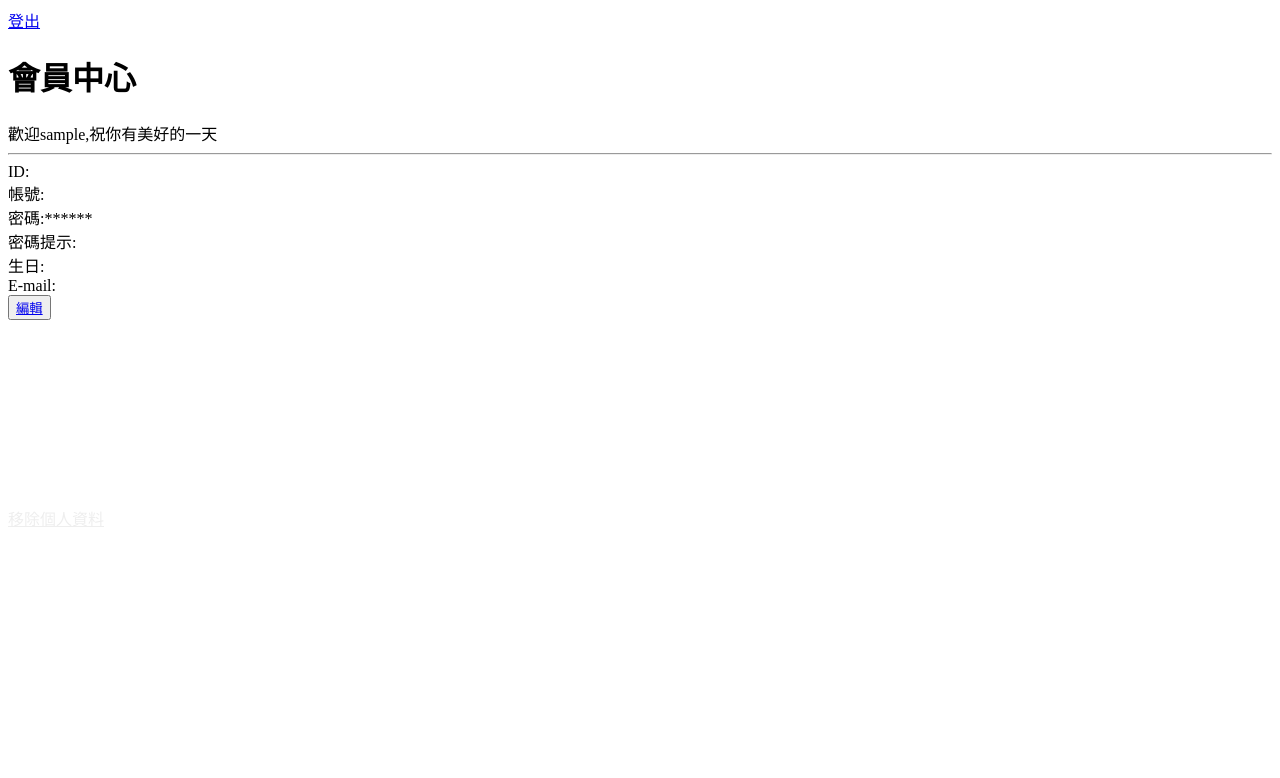
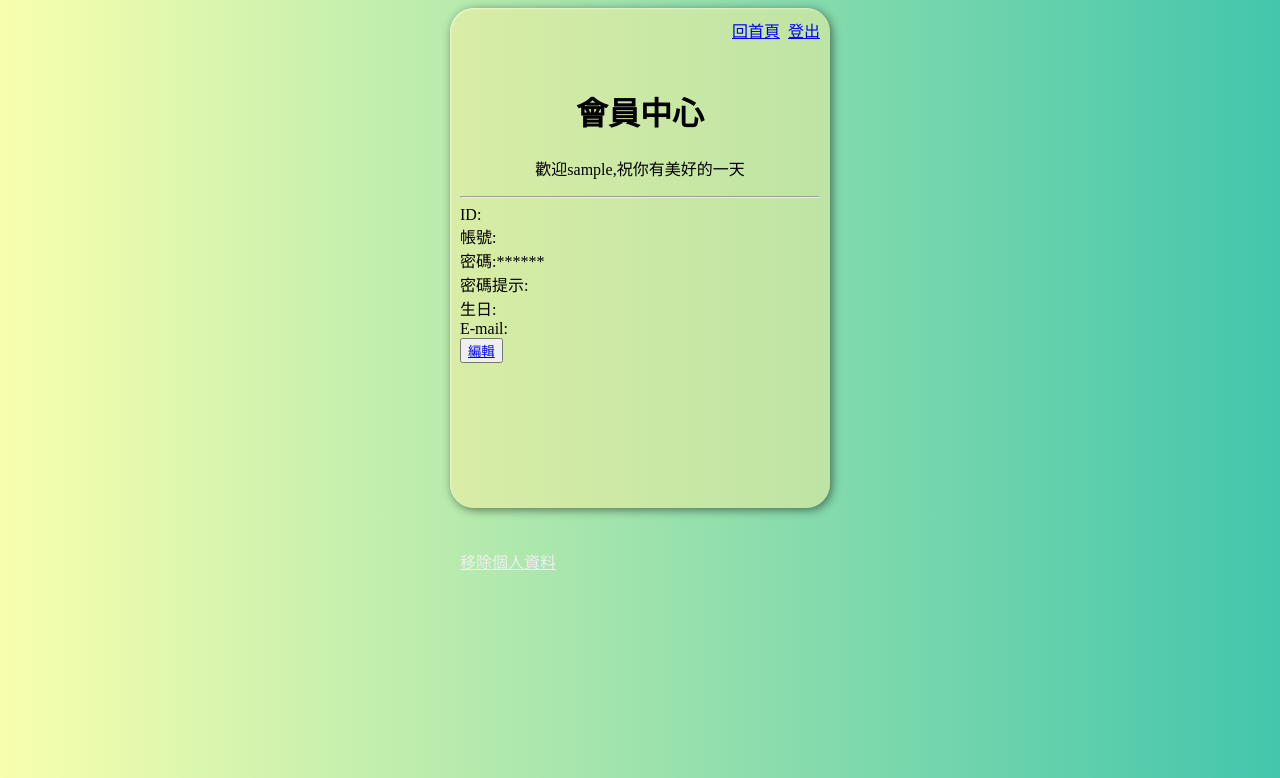
Before and after one commit to hsinyichang/Web, a PHP site: page /member_center.php in a window 1280 px wide. Shown: the top 778 px of the page. Run offline with PHP 8.4, Linux system fonts and the light colour scheme; the visitor is signed in with stand-in values (Sample User, id 1); data comes from the database, SQL or seed files in the repository.

Commit message:
修改樣式及header

```diff
--- a/chk_login.php
+++ b/chk_login.php
@@ -21,7 +21,7 @@ $chk=$pdo->query($sql)->fetchColumn();
 if($chk){
     // session_start();  在include裡面已經有了  所以這裡不用再打一次，以便簡化
     $_SESSION['user']=$acc;//存入帳號到session
-    header("location:member_center.php");
+    header("location:index.php");
 }else{
     header("location:login.php?error=帳號或密碼錯誤");
 }
--- a/index.php
+++ b/index.php
@@ -28,7 +28,7 @@
         include_once "connect.php";/*放到程式開頭，因裡面有session start */
         if(isset($_SESSION['user'])){/*這裡判斷是否有session為登出或登入 */
         ?>
-    <a href="login.php">登出</a>
+    <a href="member_center.php">會員中心</a>&nbsp;&nbsp;<a href="login.php">登出</a>
         <?php
         }else{
         ?>
--- a/login.php
+++ b/login.php
@@ -9,6 +9,9 @@
     <link rel="stylesheet" href="https://cdnjs.cloudflare.com/ajax/libs/animate.css/4.1.1/animate.min.css"
   />
     <style>
+        *{
+            box-sizing: border-box;
+        }
         body{
             font-family: '華康粗圓體';
             background: #43C6AC;  /* fallback for old browsers */
--- a/member_center.php
+++ b/member_center.php
@@ -6,6 +6,32 @@
     <meta name="viewport" content="width=device-width, initial-scale=1.0">
     <title>會員中心</title>
     <style>
+        *{
+            box-sizing: border-box;
+        }
+        body{
+            background: #43C6AC;  /* fallback for old browsers */
+            background: -webkit-linear-gradient(to right, #F8FFAE, #43C6AC);  /* Chrome 10-25, Safari 5.1-6 */
+            background: linear-gradient(to right, #F8FFAE, #43C6AC); /* W3C, IE 10+/ Edge, Firefox 16+, Chrome 26+, Opera 12+, Safari 7+ */
+        }
+        div{
+            font-family: '華康粗圓體';
+            margin: auto;
+            padding: 10px;
+            width: 380px;
+            background-color:rgb(250 240 158 / 50%);
+            height: 500px;
+            border-radius: 24px;
+            box-shadow: 2px 2px 10px rgb(0 0 0 / 50%), inset 1px 1px 2px rgb(255 255 255 / 50%);
+
+        }
+        nav{
+            text-align: right;
+            padding-bottom: 25px;
+        }
+        h1{
+            text-align: center;
+        }
         .remove{
             color:#eee;
         }
@@ -15,13 +41,14 @@
     </style>
 </head>
 <body>
-<nav><a href="logout.php">登出</a></nav>
+    <div>
+    <nav><a href="index.php">回首頁</a>&nbsp;&nbsp;<a href="logout.php">登出</a></nav>
     <h1>會員中心</h1>
     <?php
     include "connect.php";//session_start()已寫在裡面了
     ?>
 
-    歡迎<?=$_SESSION['user'];?>,祝你有美好的一天
+    <p style="text-align:center;">歡迎<?=$_SESSION['user'];?>,祝你有美好的一天</p>
 
     <?php
     $sql="SELECT * FROM `users` where acc='{$_SESSION['user']}'";
@@ -53,5 +80,6 @@
     重新導向
     <button onclick="location.href='edit.php?id=<?=$user['id'];?>'">編輯</button>  第三種
     -->
+</div>
 </body>
 </html>
```
Also changed, not shown: edit.php (+25 -0 lines).
